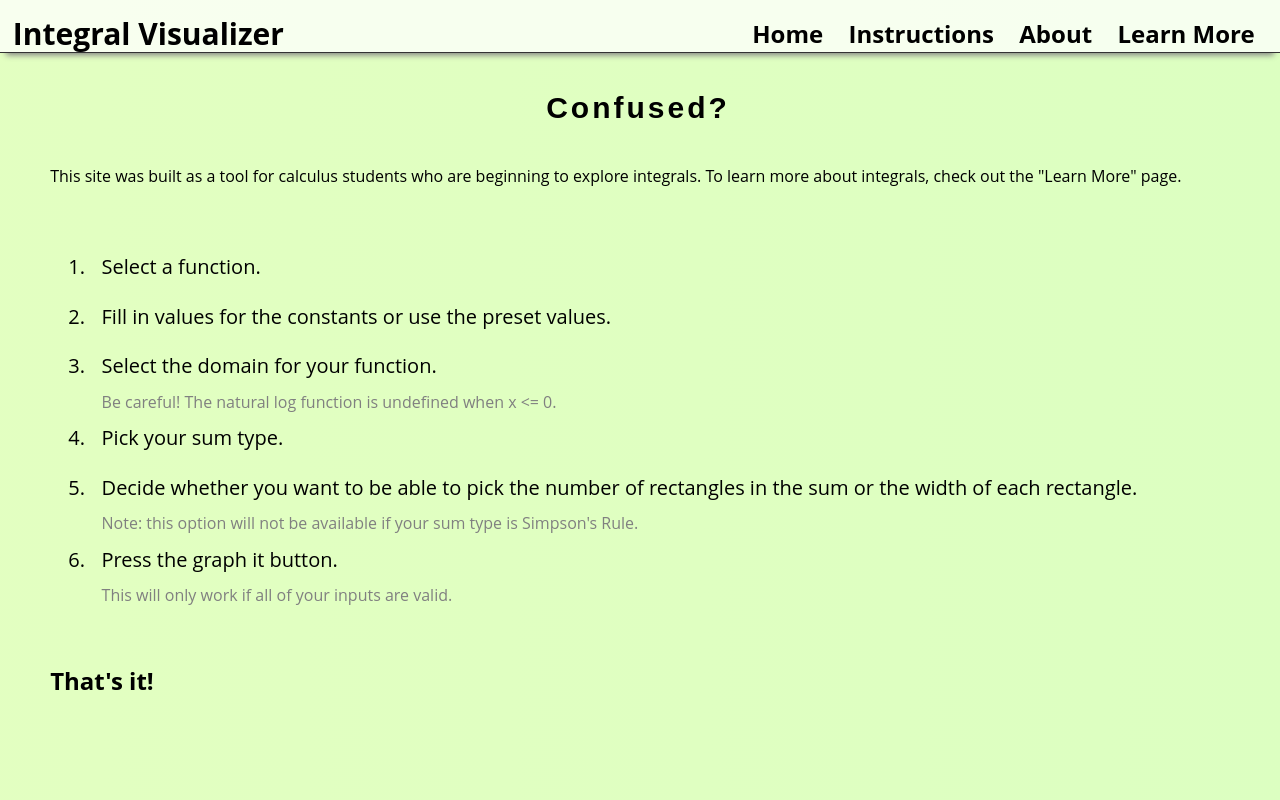
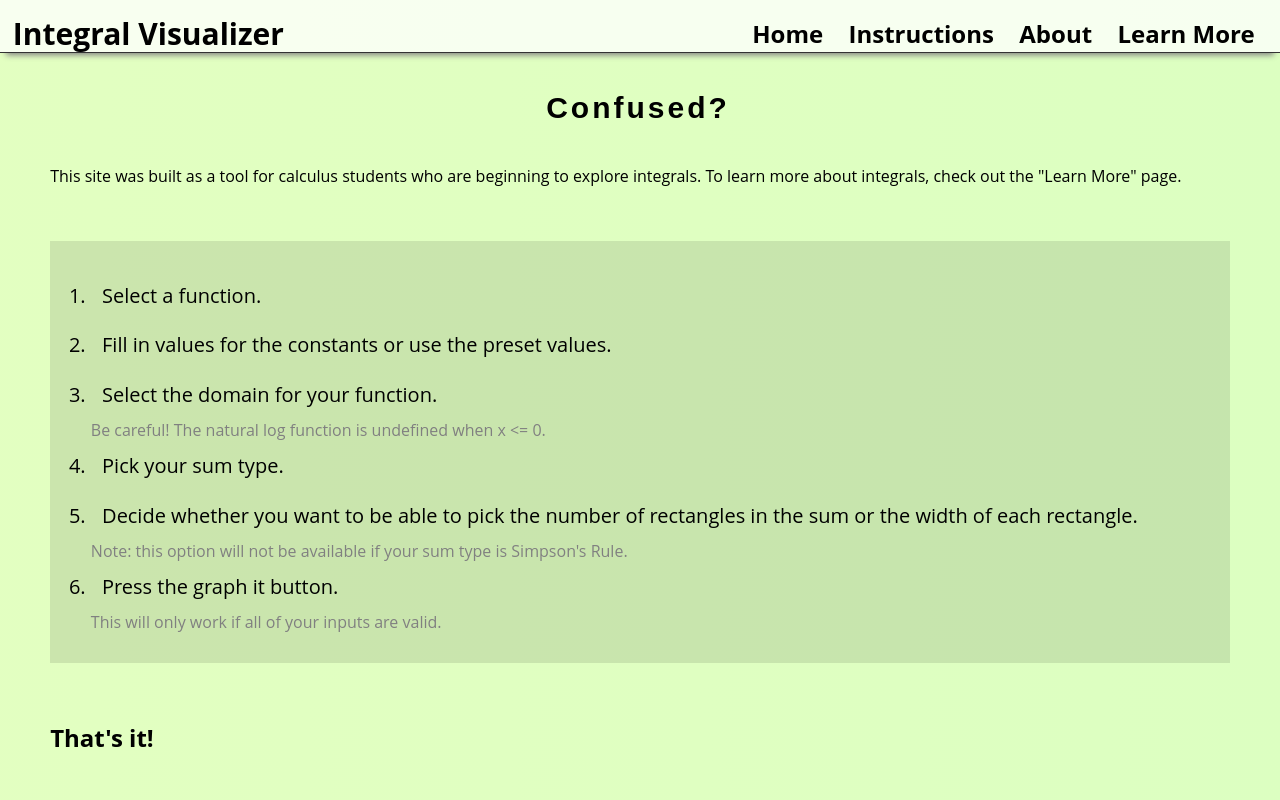
Before and after one commit to rilescode/integral-visualizer, a Django app: page /instructions.html/ in a window 1280 px wide. Run offline with Django 3.2, Linux system fonts and the light colour scheme.

Commit message:
Made instructions look better

```diff
--- a/src/products/static/css/style.css
+++ b/src/products/static/css/style.css
@@ -168,6 +168,7 @@ ul li {
 	width: 100%;
 	height: 50px;
 	margin: 0px auto;
+	backround-color: #FFFFFF;
 	border-bottom: 1px solid #333;
 }
 
@@ -234,10 +235,6 @@ input[type=radio]:checked~label {
 }
 
 #numRect {
-	display: none;
-}
-
-#widthRect {
 	display: none;
 }
 
@@ -370,12 +367,18 @@ a.nav-links:hover {
 
 ol li {
 	font-size: 20px;
+	margin-left: 1%;
 	padding: 1%;
 }
 
 ol span {
 	margin-left: 1%;
 	color: grey;
+}
+
+ol {
+	padding: 2.5%;
+	background-color: rgba(0, 0, 0, 0.1);
 }
 
 /* Rainbow background stuff */
```
